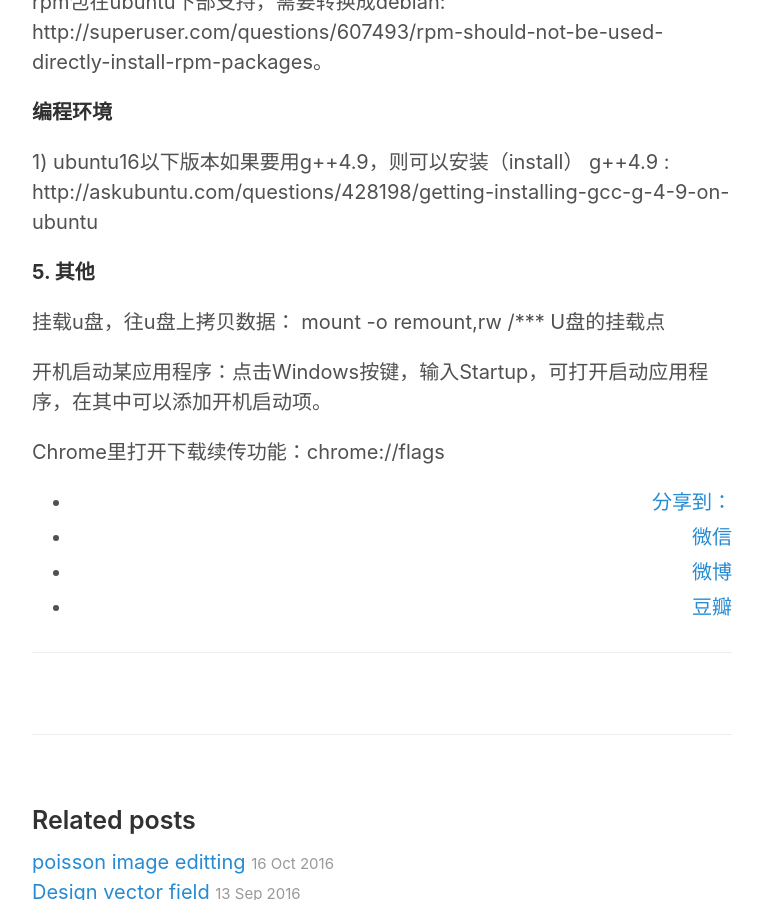
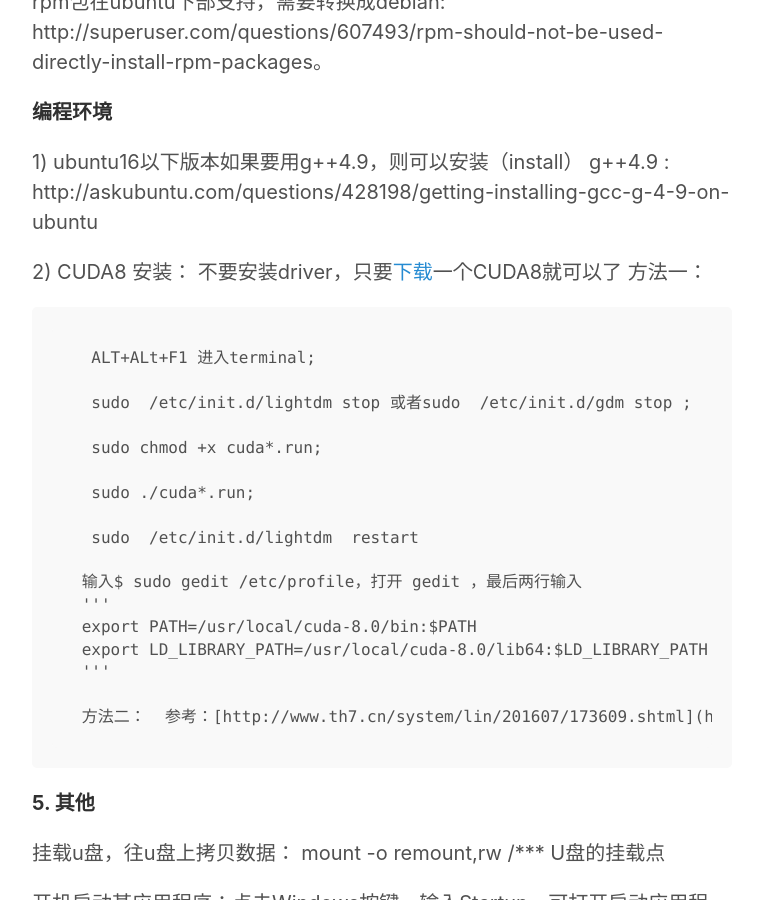
Before and after one commit to hwdong/hwdong-old.github.io, a Jekyll site: the page built from _posts/2017-01-01-install ubuntu on windows.md, in a window 1280 px wide and 900 px high, scrolled down 2978 px. Shown: the whole window, without its empty margins (258-1021 px from the left). Built offline with Jekyll 4.4.1, drawn with Linux system fonts in a browser that asks for light colours; comment, search, counter and statistics services are not loaded.

Commit message:
2017-01-01

```diff
--- a/_posts/2017-01-01-install ubuntu on windows.md
+++ b/_posts/2017-01-01-install ubuntu on windows.md
@@ -79,6 +79,30 @@ d） 200M             logical ( 即逻辑分分区)            ext4
 
  1) ubuntu16以下版本如果要用g++4.9，则可以安装（install） g++4.9 : http://askubuntu.com/questions/428198/getting-installing-gcc-g-4-9-on-ubuntu
 
+ 2)  CUDA8 安装：
+    不要安装driver，只要[下载](https://developer.nvidia.com/cuda-downloads)一个CUDA8就可以了
+    方法一：
+
+      ALT+ALt+F1 进入terminal;
+
+      sudo  /etc/init.d/lightdm stop 或者sudo  /etc/init.d/gdm stop ;
+
+      sudo chmod +x cuda*.run;
+
+      sudo ./cuda*.run;
+
+      sudo  /etc/init.d/lightdm  restart
+
+     输入$ sudo gedit /etc/profile，打开 gedit ，最后两行输入
+     '''
+     export PATH=/usr/local/cuda-8.0/bin:$PATH
+     export LD_LIBRARY_PATH=/usr/local/cuda-8.0/lib64:$LD_LIBRARY_PATH
+     '''
+
+     方法二：
+ 参考：[http://www.th7.cn/system/lin/201607/173609.shtml](http://www.th7.cn/system/lin/201607/173609.shtml)
+
+
 **5. 其他**
 
 挂载u盘，往u盘上拷贝数据： mount -o remount,rw /*** U盘的挂载点
```
